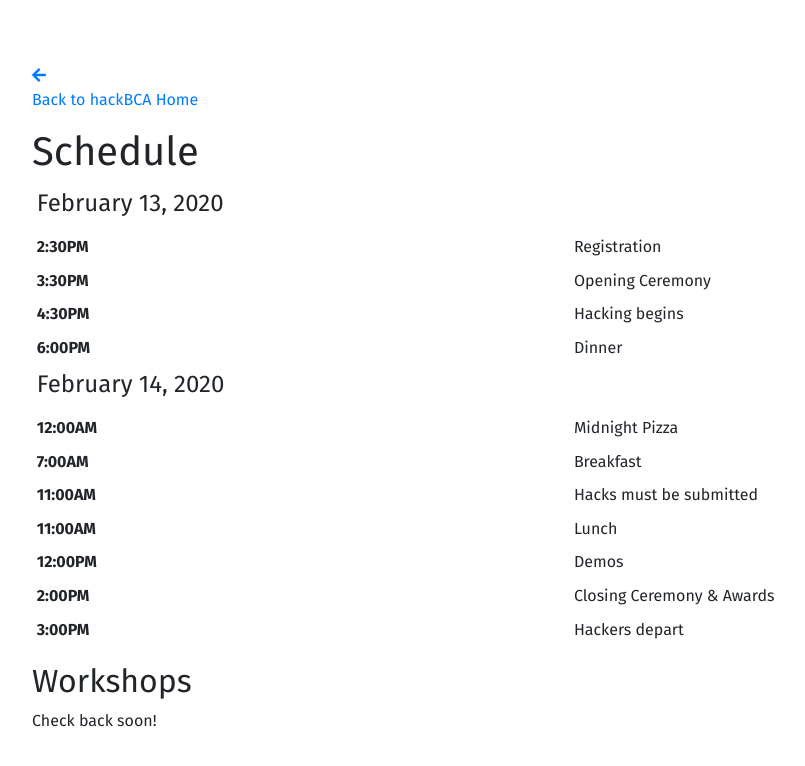
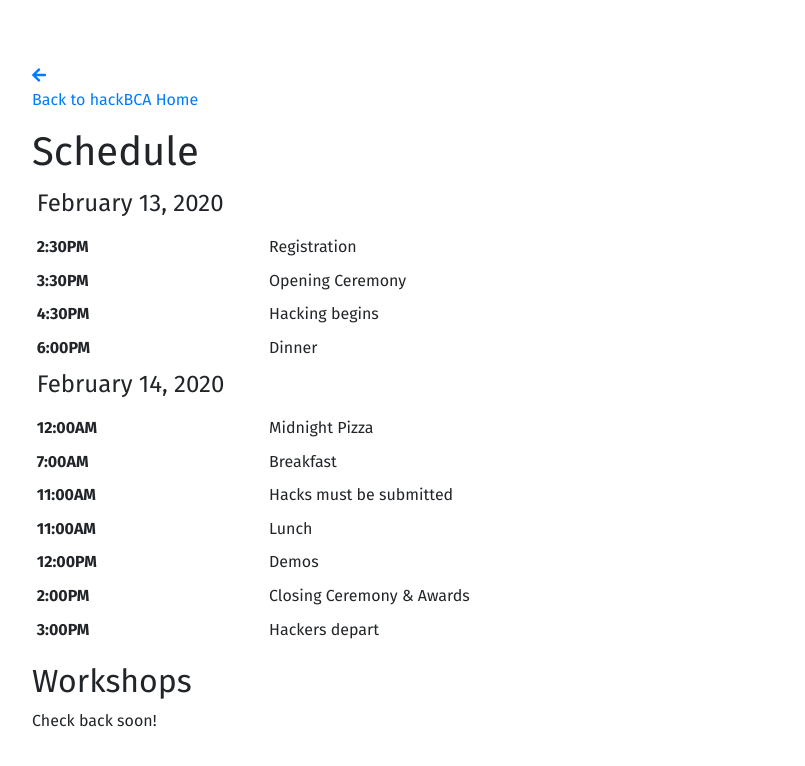
Before and after one commit to hackBCA/hackbcafive, a Next.js app: page /schedule in a window 1280 px wide. Shown: the top 766 px of the page, without its empty margins (53-858 px from the left). Built offline with nearby package versions, Linux system fonts and the light colour scheme.

Commit message:
Shorten table

```diff
--- a/pages/schedule.jsx
+++ b/pages/schedule.jsx
@@ -2,7 +2,7 @@
 
 export default () => <ContentPage title="Schedule & Workshops">
     <h1>Schedule</h1>
-    <table class="table table-sm table-borderless">
+    <table class="table table-sm table-borderless" style={{maxWidth: "480px"}}>
         <tr><th><h4>February 13, 2020</h4></th></tr>
         <tr><th scope="row">2:30PM</th><td>Registration</td></tr>
         <tr><th scope="row">3:30PM</th><td>Opening Ceremony</td></tr>
```
